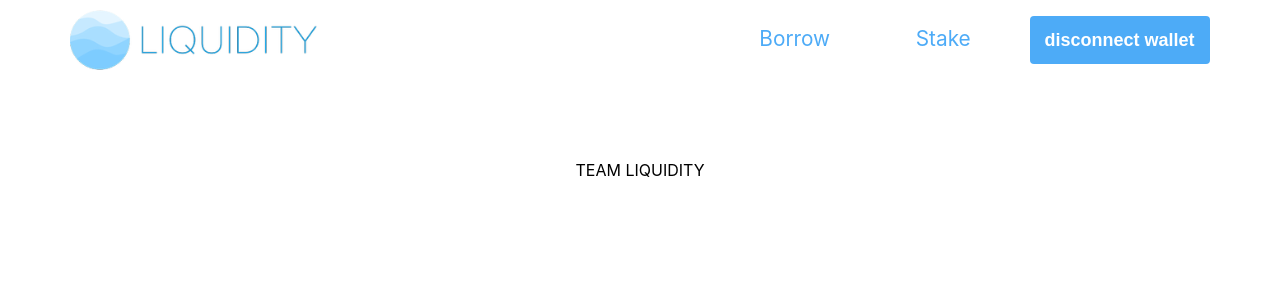
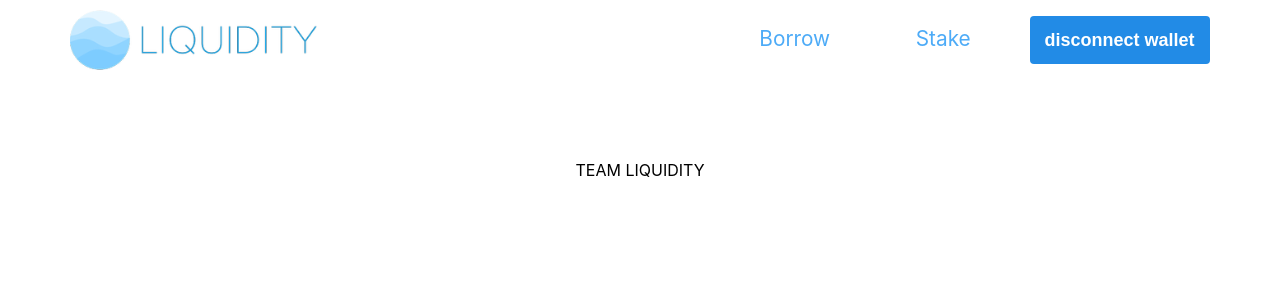
Before and after one commit to likelion-liquidity/liquidity-front, a React (Create React App) app: page / in a window 1280 px wide. Shown: the top 300 px of the page. Built offline with nearby package versions, Linux system fonts and the light colour scheme; what caver-js would draw is missing.

Commit message:
20220212:button

```diff
--- a/src/components/base/Header.js
+++ b/src/components/base/Header.js
@@ -6,7 +6,7 @@ import { getKaikasAccts } from 'lib/api/UseKaikas';
 import { getKlaytnProvider } from 'lib/helpers';
 import Button from 'components/common/Button';
 import palette from 'styles/palette';
-import caver from 'lib/klaytn/caver';
+import caver from 'caver-js';
 
 const St = {
   AppbarWrapper: styled.div`
@@ -150,7 +150,7 @@ const Appbar = ({ account, setAccount }) => {
             </NavLink>
           ))}
         </St.HeaderLinkWrapper>
-        <Button onClick={handleConnectWallet} color="blue_4">
+        <Button onClick={handleConnectWallet} color="blue_6">
           {account ? 'disconnect wallet' : 'connect wallet'}
         </Button>
       </St.HeaderContaineRight>
--- a/src/components/common/Button.js
+++ b/src/components/common/Button.js
@@ -12,6 +12,18 @@ const getButtonColor = (color, colorReverse) => {
           color: ${palette.blue_4};
           background-color: white;
         `;
+      case "blue_5":
+        return css`
+          border: 2px solid ${palette.blue_5};
+          color: ${palette.blue_5};
+          background-color: white;
+        `;
+      case "blue_6":
+        return css`
+          border: 2px solid ${palette.blue_6};
+          color: ${palette.blue_6};
+          background-color: white;
+        `;
       default:
         return css`
           border: 2px solid ${palette.black};
@@ -24,6 +36,16 @@ const getButtonColor = (color, colorReverse) => {
     case 'blue_4':
       return css`
         background-color: ${palette.blue_4};
+        color: white;
+      `;
+    case 'blue_5':
+      return css`
+        background-color: ${palette.blue_5};
+        color: white;
+      `;
+    case 'blue_6':
+      return css`
+        background-color: ${palette.blue_6};
         color: white;
       `;
     case 'bittersweet':
--- a/src/lib/api/UseCaver.js
+++ b/src/lib/api/UseCaver.js
@@ -1,4 +1,4 @@
-import caver from 'lib/klaytn/caver';
+import caver from 'caver-js';
 import KIP17ABI from '../abi/KIP17TokenABI.json';
 // import {
 //     ACCESS_KEY_ID,
```
Also changed, not shown: 1 other file (tests, documents, lock files or other folders).
